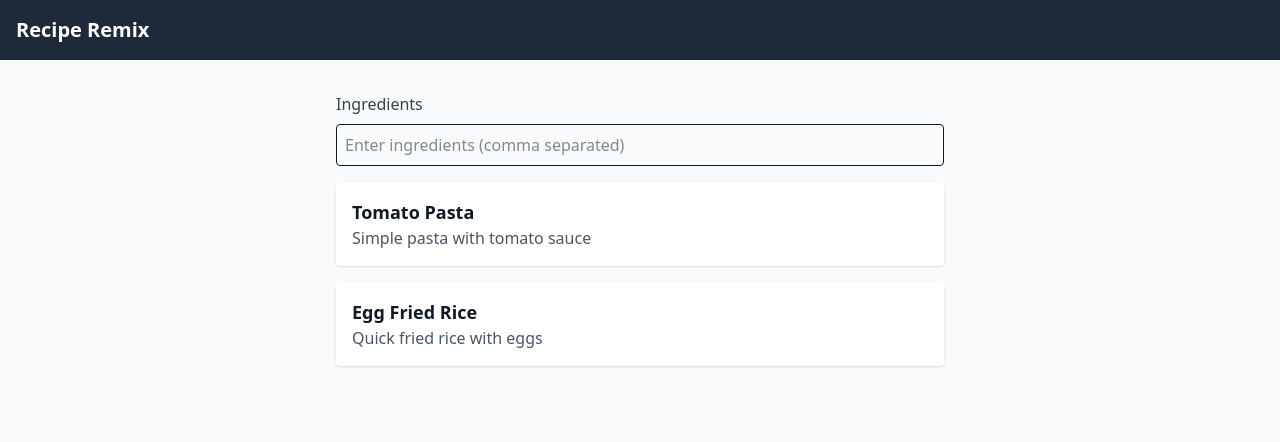
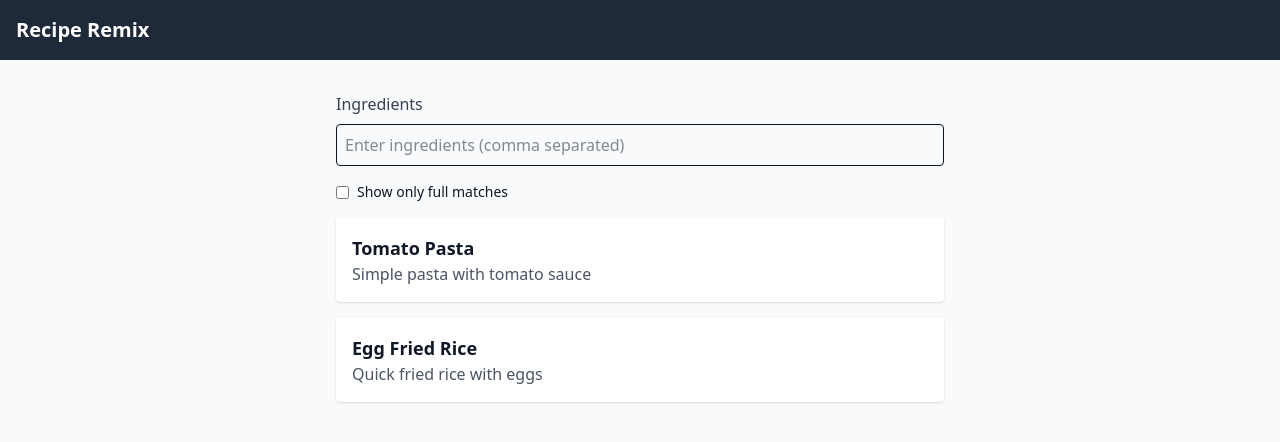
Before and after one commit to LubbaSaha/recipe-remix, a Next.js app: page / in a window 1280 px wide. Shown: the top 442 px of the page. Built offline with nearby package versions, Linux system fonts and the light colour scheme.

Commit message:
added filter with full match

```diff
--- a/src/components/search/SearchClient.tsx
+++ b/src/components/search/SearchClient.tsx
@@ -11,10 +11,12 @@ export default function SearchClient() {
   const router = useRouter();
   const pathname = usePathname();
 
+  const [showFullMatchOnly, setShowFullMatchOnly] = useState(false);
+
   const [input, setInput] = useState(""); // local input state
   const debouncedQuery = useDebounce(input, 300); // for search & URL
 
-  const recipes = useRecipes(debouncedQuery);
+  const recipes = useRecipes(debouncedQuery, showFullMatchOnly);
 
   // Update URL only after debouncedQuery changes
   useEffect(() => {
@@ -28,6 +30,16 @@ export default function SearchClient() {
   return (
     <div className="p-8 max-w-2xl mx-auto">
       <IngredientInput value={input} onChange={setInput} />
+
+      <div className="mt-4 flex items-center gap-2">
+        <input
+          type="checkbox"
+          checked={showFullMatchOnly}
+          onChange={(e) => setShowFullMatchOnly(e.target.checked)}
+        />
+        <label className="text-sm">Show only full matches</label>
+      </div>
+
       <RecipeList recipes={recipes} />
     </div>
   );
--- a/src/hooks/useRecipes.ts
+++ b/src/hooks/useRecipes.ts
@@ -1,7 +1,10 @@
 import { mockRecipes } from "@/data/mockRecipes";
 import { ScoredRecipe, Recipe } from "@/types/recipe";
 
-export const useRecipes = (query: string): ScoredRecipe[] => {
+export const useRecipes = (
+  query: string,
+  showFullMatchOnly: boolean
+): ScoredRecipe[] => {
   const ingredients = query
     .split(",")
     .map((i) => i.trim().toLowerCase())
@@ -26,8 +29,8 @@ export const useRecipes = (query: string): ScoredRecipe[] => {
       recipeIngredients.some((recipeIng) => recipeIng.includes(ing))
     );
 
-    const missingIngredients = ingredients.filter((ing) =>
-      !matchedIngredients.includes(ing)
+    const missingIngredients = ingredients.filter(
+      (ing) => !matchedIngredients.includes(ing)
     );
 
     return {
@@ -36,10 +39,16 @@ export const useRecipes = (query: string): ScoredRecipe[] => {
       totalQueryCount: ingredients.length,
       matchedIngredients,
       missingIngredients,
-    }
+    };
   });
 
-  return scored
-    .filter((sr) => sr.matchCount > 0)
+  const sorted = scored
+    .filter((r) => r.matchCount > 0)
     .sort((a, b) => b.matchCount - a.matchCount);
+
+  if (showFullMatchOnly) {
+    return sorted.filter((r) => r.matchCount === r.totalQueryCount);
+  }
+
+  return sorted;
 };
```
